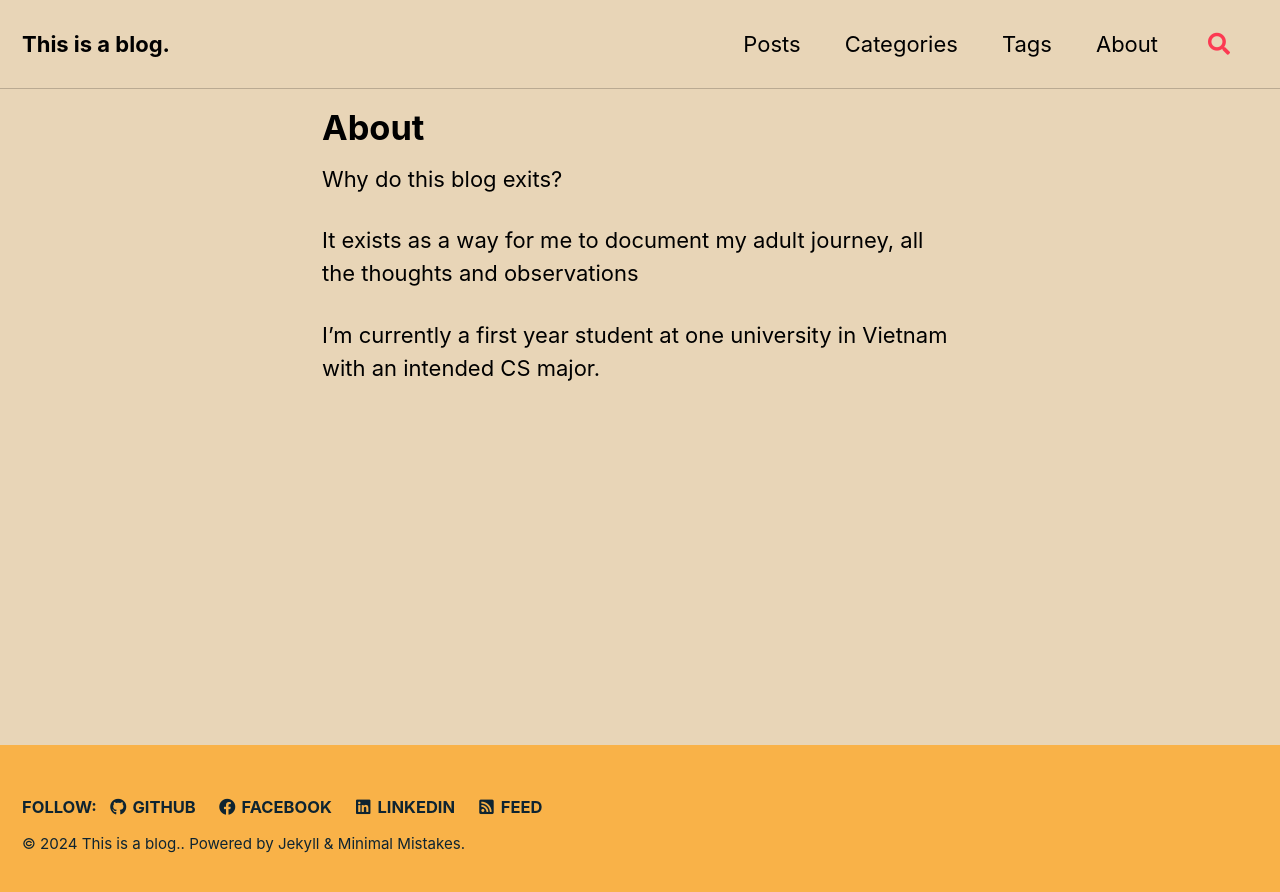
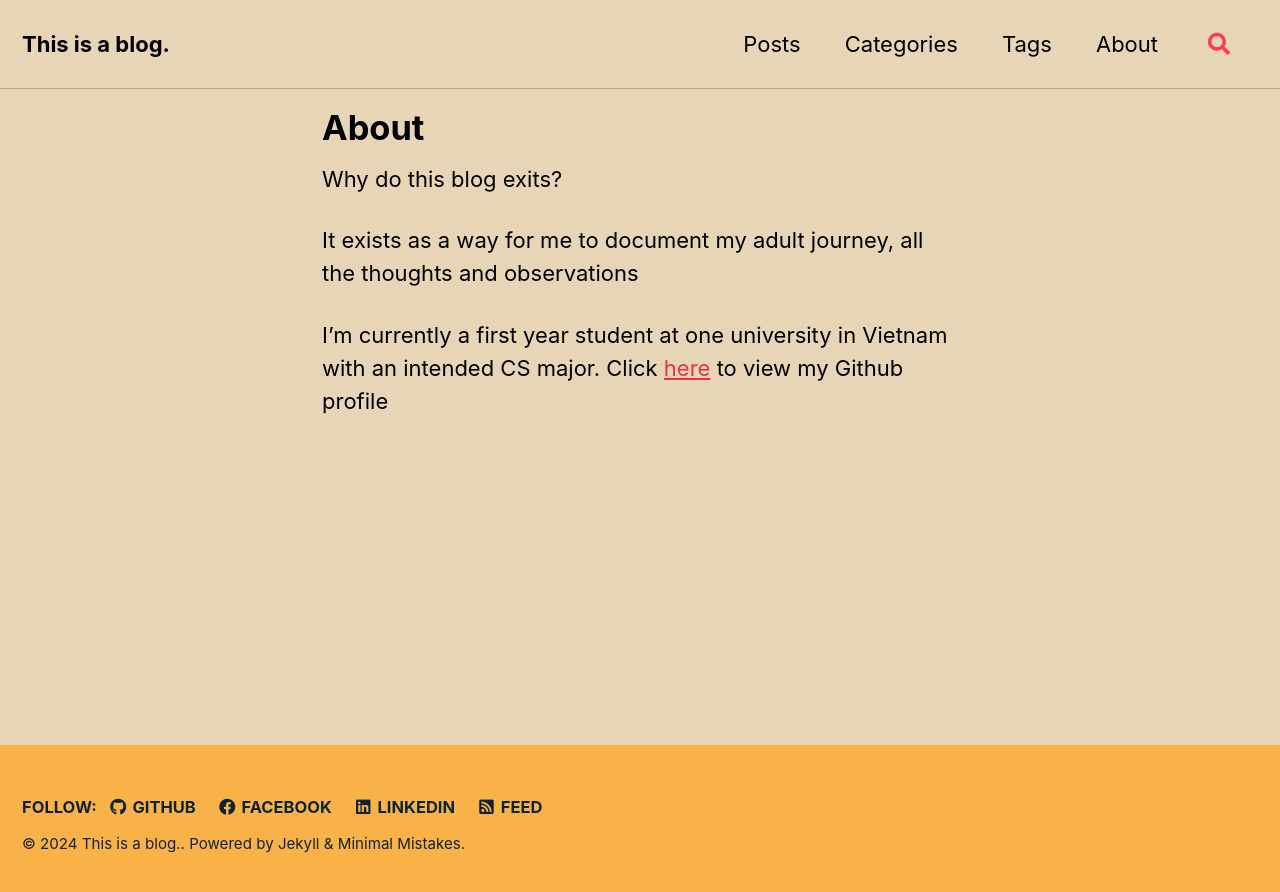
Before and after one commit to RichardHoa/RichardHoa.github.io, a Jekyll site: the page built from _pages/about.md, in a window 1280 px wide. Shown: the top 892 px of the page. Built offline with Jekyll 4.4.1, drawn with Linux system fonts in a browser that asks for light colours; cached includes are drawn as plain includes.

Commit message:
update bio link

```diff
--- a/_pages/about.md
+++ b/_pages/about.md
@@ -7,4 +7,4 @@ Why do this blog exits?
 
 It exists as a way for me to document my adult journey, all the thoughts and observations
 
-I'm currently a first year student at one university in Vietnam with an intended CS major.
+I'm currently a first year student at one university in Vietnam with an intended CS major. Click [here](https://github.com/RichardHoa) to view my Github profile
```
